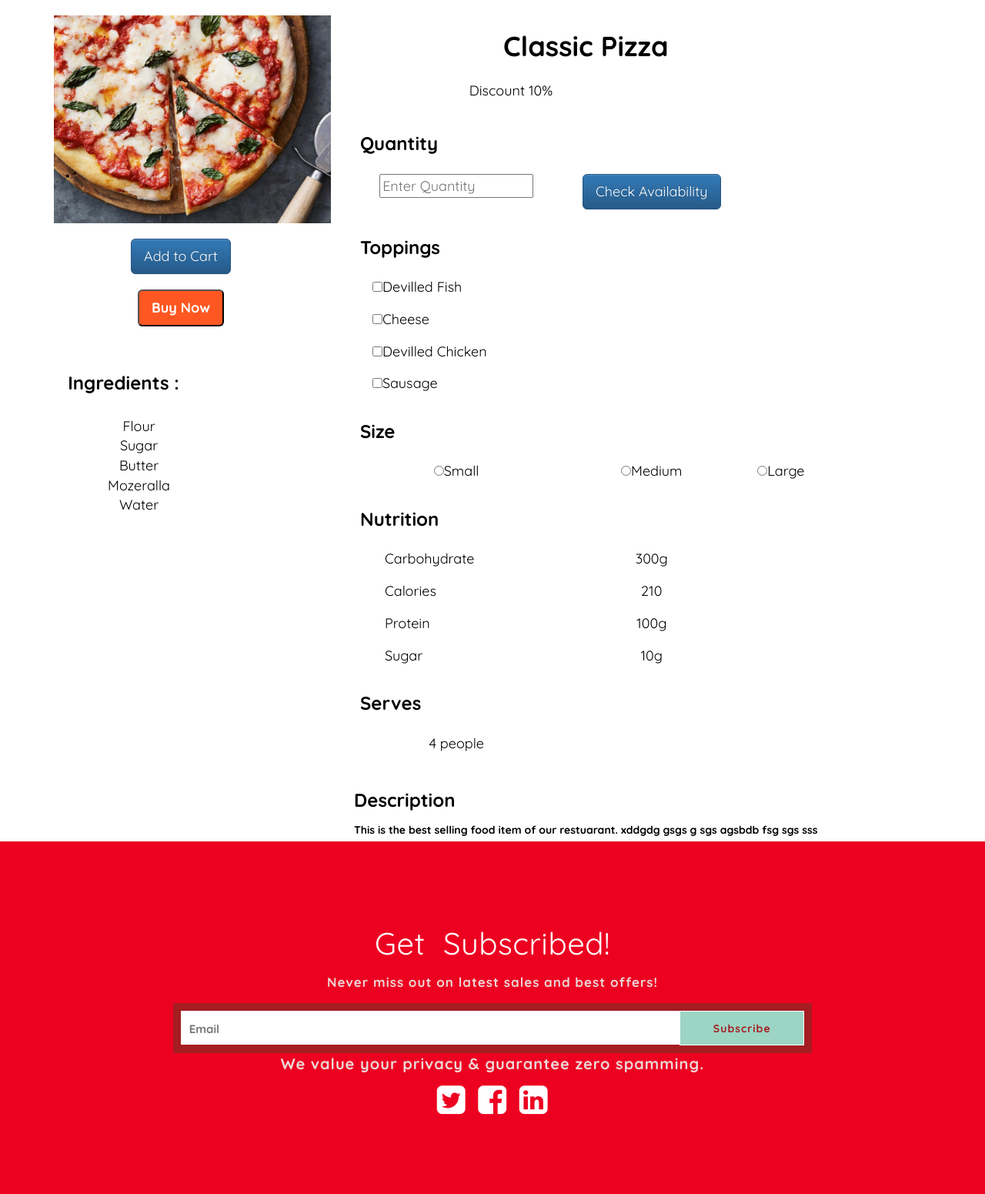
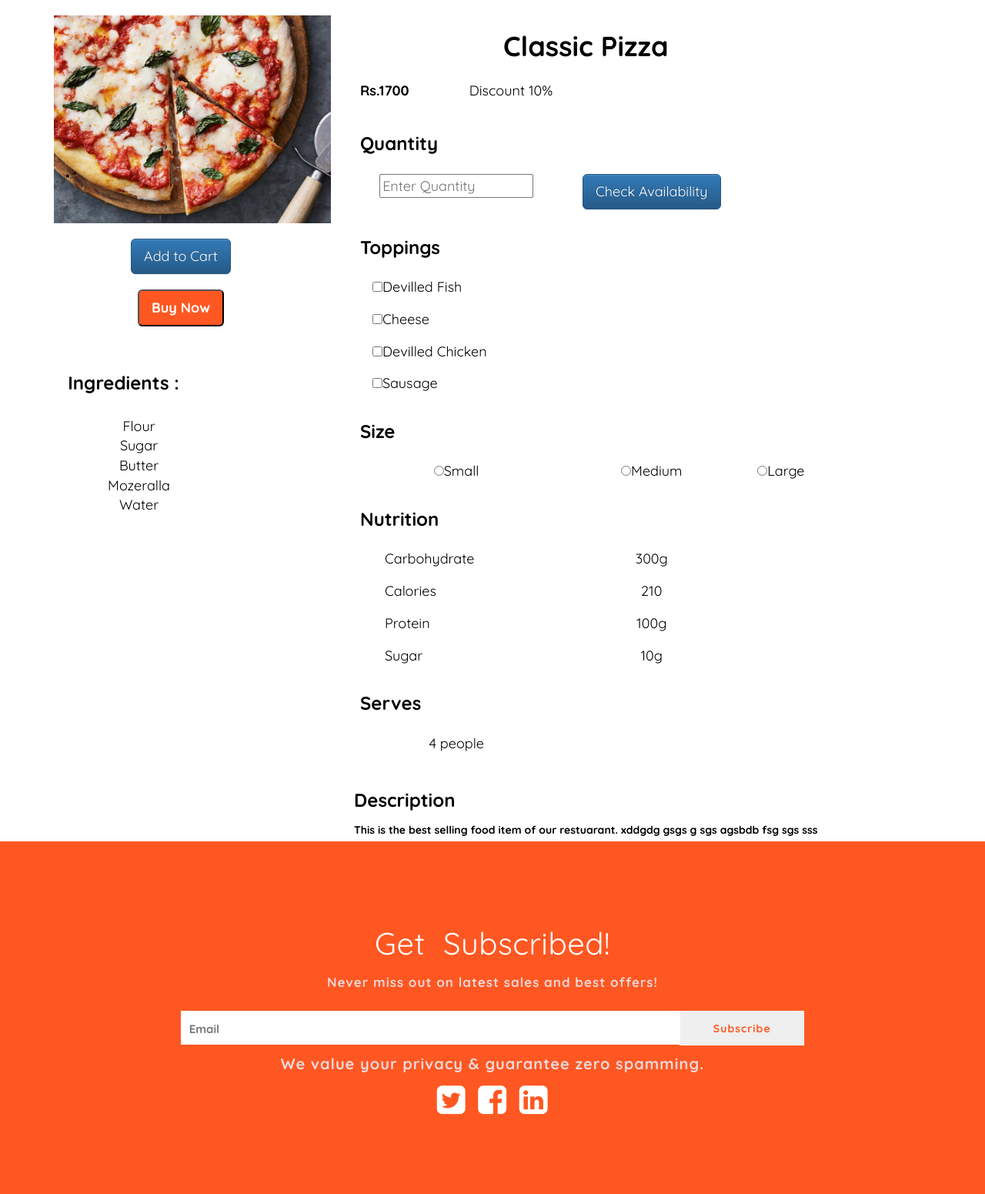
Before and after one commit to KiruthigaBalendran/Digital-Food-Menu, a PHP site: page /pages/food.html in a window 1280 px wide. Shown: the part 91-1642 px from the top of the page at 77% size. Run offline with PHP 8.4, Linux system fonts and the light colour scheme; some libraries are stand-ins or nearby versions.

Commit message:
styling changes

```diff
--- a/css/main.css
+++ b/css/main.css
@@ -213,6 +213,13 @@
 .discoverAll{
     font-weight: bold;
     background-color: #ff5722;
+    color: #fff;
+}
+
+.discoverAll:hover{
+    color: #fff;
+    text-shadow: none;
+
 }
 
 @media (min-width:768px) {
@@ -245,7 +252,7 @@
    /* font-weight:bold;*/
 }
 .navbar-inverse .navbar-nav>li>a:hover,.navbar-inverse .navbar-nav>.active>a {
-    background:#ed0121;
+    background:#ff5722;
     color:white;
     text-shadow:none;
 }
@@ -506,7 +513,7 @@
     10. Footer
 ========================================================================== */
 .dark-wrapper {
-    background:#ed0121;
+    background:#ff5722;
     color:white;
     font-size:20px;
     font-weight:bold;
@@ -548,7 +555,7 @@
     width: 71%;
     margin: 15px auto 0;
     padding: 10px;
-    background: #a51c21;
+    /*background: #a51c21;*/
 }
 .w3_agileits-subscribe h5 {
     font-size: 25px;
@@ -584,7 +591,7 @@
 .w3_agileits-subscribe input[type="submit"] {
     width: 20%;
     float: left;
-    color: #a51c21;
+    color: #ff5722;
     font-size: 14px;
     font-weight: 600;
     text-transform: capitalize;
@@ -596,7 +603,7 @@
     -webkit-transition: 0.5s all;
     -moz-transition: 0.5s all;
     -webkit-appearance: none;
-    background: #9cd5c4;
+    /*background: #9cd5c4;*/
 }
 /* ==========================================================================
     11. Responsive styles
--- a/css/pricing.css
+++ b/css/pricing.css
@@ -22,7 +22,7 @@
 
 .section-header {
 	padding-left: 10px;
-	padding-top: 35px;
+	padding-top: 130px;
 }
 
 .pricing-title {
--- a/pages/food.html
+++ b/pages/food.html
@@ -112,7 +112,7 @@
                     <table class="table table-responsive borderless" style="color: black;background: transparent;font-size: large;">
                         <tbody style="width: auto;">
                             <tr style="border: none;width: auto;">
-                                <td style="border: none;float: left;width: auto;"><h4><B><?php $_GET['price']; ?></B></h4></td>
+                                <td style="border: none;float: left;width: auto;"><h4><B>Rs.1700</B></h4></td>
                                 <td style="border: none;float: right;width: auto;"><h4>Discount 10%</h4></td>
                             </tr>
                             <tr style="border: none;">
```
